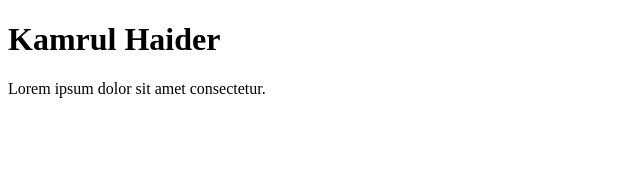
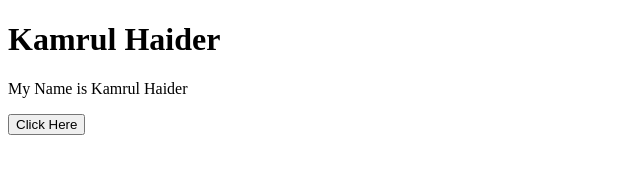
Before and after one commit to Haider1730/third-website, a plain HTML site: page index.html in a window 1280 px wide. Shown: the whole page, without its empty margins (0-640 px from the left). Drawn offline with Linux system fonts and the light colour scheme.

Commit message:
Update index.html

```diff
--- a/index.html
+++ b/index.html
@@ -7,6 +7,8 @@
 </head>
 <body>
     <h1>Kamrul Haider</h1>
-    <p>Lorem ipsum dolor sit amet consectetur.</p>
+    <p>My Name is Kamrul Haider</p>
+    <button>Click Here</button>
+
 </body>
 </html>
```
